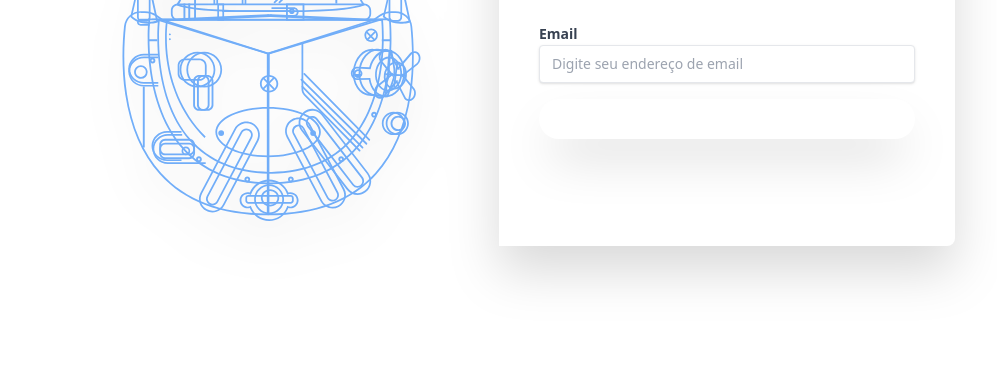
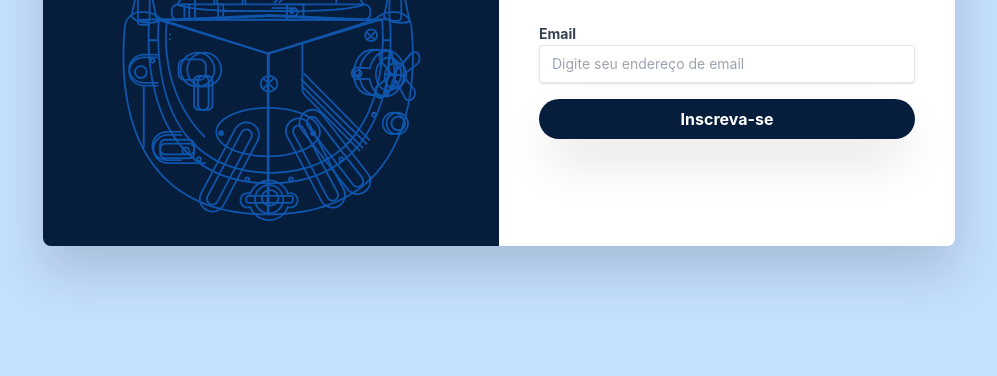
Before and after one commit to Adilson141192/css_5_tailwind, a plain HTML site: page index.html in a window 1280 px wide. Shown: the part 424-800 px from the top of the page, without its empty margins (141-1138 px from the left). Drawn offline with nearby package versions, Linux system fonts and the light colour scheme.

Commit message:
071624 aula0509

```diff
--- a/index.html
+++ b/index.html
@@ -20,10 +20,10 @@
                     },
                     fontFamily: {
                         inter: ['Inter', 'sans-serif']
-                    }
-                    keyframes {
+                    },
+                    keyframes: {
                         sino_kf: {
-                            '0$, 100%': {
+                            '0%, 100%': {
                                 transform: 'rotate(-10deg)'
                             },
                             '50%': {
```
